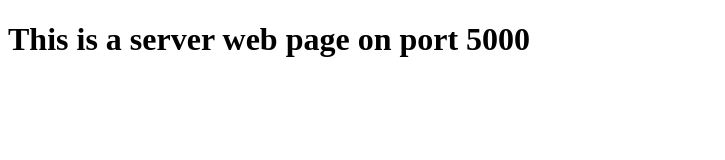
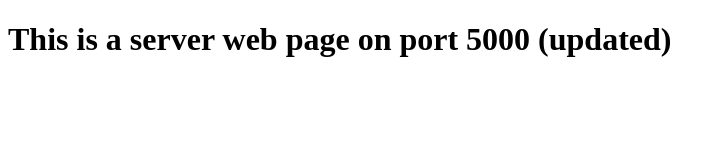
Before and after one commit to 7wesley/Cards-Backend, a website: page public/index.html in a window 1280 px wide. Shown: the whole page, without its empty margins (0-725 px from the left). Drawn offline with Linux system fonts and the light colour scheme.

Commit message:
Update package dependencies

```diff
--- a/package.json
+++ b/package.json
@@ -17,6 +17,6 @@
     "socket.io": "^3.1.2"
   },
   "devDependencies": {
-    "nodemon": "^2.0.7"
+    "nodemon": "^2.0.13"
   }
 }
--- a/public/index.html
+++ b/public/index.html
@@ -7,6 +7,6 @@
     <title>WebSockets</title>
 </head>
 <body>
-    <h1>This is a server web page on port 5000</h1>
+    <h1>This is a server web page on port 5000 (updated)</h1>
 </body>
 </html>
```
Also changed, not shown: 1 other file.
